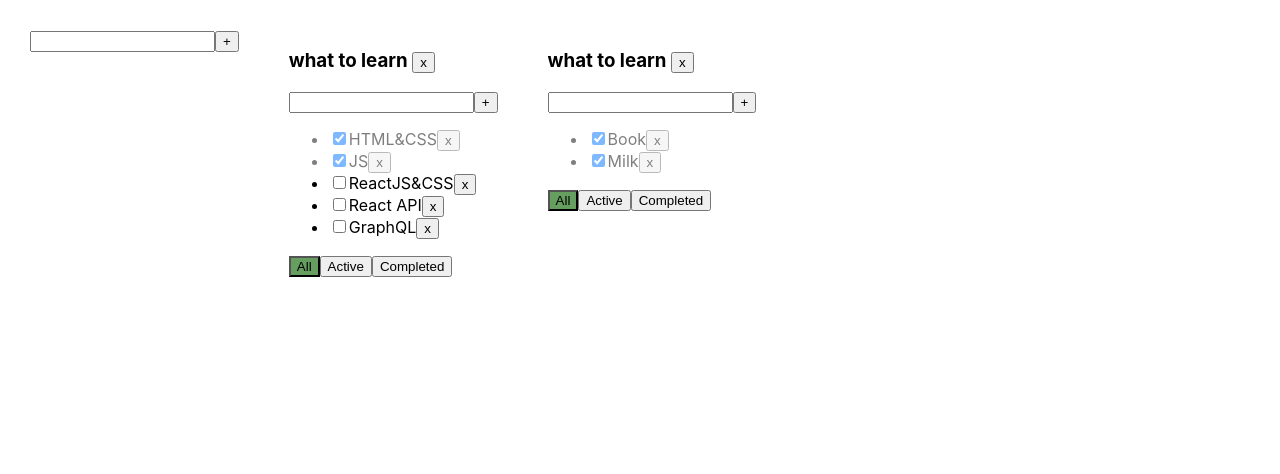
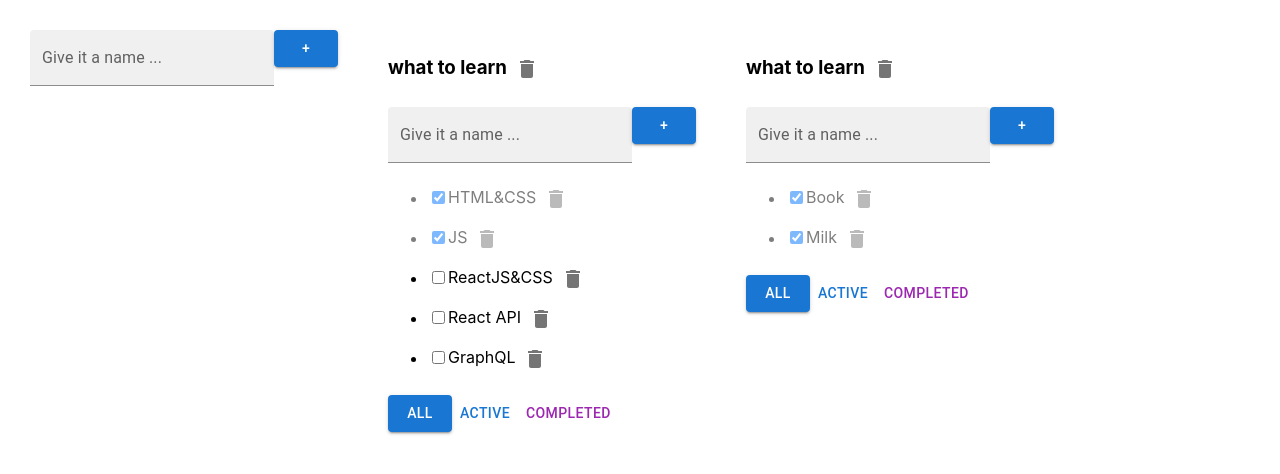
Before and after one commit to melfiqq/1-proj-todolist, a React (Create React App) app: page / in a window 1280 px wide. Shown: the top 474 px of the page. Built offline with nearby package versions, Linux system fonts and the light colour scheme.

Commit message:
The code was updated. MaterialUI components were added.

```diff
--- a/src/AddItemForm.tsx
+++ b/src/AddItemForm.tsx
@@ -1,3 +1,4 @@
+import { Button, TextField } from '@mui/material';
 import React, { ChangeEvent, KeyboardEvent, useState } from 'react';
 
 type AddItemFormPropsType = {
@@ -26,13 +27,22 @@ function AddItemForm(props: AddItemFormPropsType) {
     }
 
     return <div>
-        <input
+        {/* <input
             value={title}
             onChange={onChangeHandler}
             onKeyUp={onKeyPressHandler}
             className={error ? "error" : ""}
+        /> */}
+        <TextField
+            id="filled-basic"
+            label="Give it a name ..."
+            variant="filled"
+            value={title}
+            onChange={onChangeHandler}
+            onKeyUp={onKeyPressHandler}
+            error={!!error} /* если есть пустая строка - то два знака !! превращают ее в булевое значение ЛОЖЬ. Если не пустая строка - то это TRUE. Объект - всегда ТРУ. Массив - всегда тоже ТРУ. цифры - всегда ТРУ. НОль и МИНУС НОЛЬ - Фолс. Один знак ! - это фолс, а два знака !! - обратное к обратному, и вот так мы конвертируем простой элемент в булевое значение. */ /* If we have an empty line - '!!'  will make from this BOLEEAN FALSE. If the line is not empty - '!!' will make from it BOOLEAN TRUE. Object is always TRUE. An Array is alwasy TRUE.  */
         />
-        <button onClick={addItem}>+</button>
+        <Button onClick={addItem} variant={'contained'} color={'primary'}>+</Button>
         {error && <div className="error-message">{error}</div>}
     </div>
 };
--- a/src/Todolist.tsx
+++ b/src/Todolist.tsx
@@ -3,6 +3,9 @@ import { FilterValuesType } from './App';
 import { title } from 'process';
 import AddItemForm from './AddItemForm';
 import EditableSpan from './EditableSpan';
+import IconButton from '@mui/material/IconButton';
+import DeleteIcon from '@mui/icons-material/Delete';
+import { Button } from '@mui/material';
 
 export type TaskType = {
     id: string
@@ -45,7 +48,10 @@ const Todolist = (props: PropsType) => {
             <h3> <EditableSpan
                     title={props.title}
                     onChange={changeTodolistTitle}
-                /> <button onClick={removeTodolist}>x</button>
+                />
+                <IconButton aria-label="delete" onClick={removeTodolist}>
+                    <DeleteIcon />
+                </IconButton>
             </h3>
             <AddItemForm addItem={addTask} />
             <ul>
@@ -66,15 +72,25 @@ const Todolist = (props: PropsType) => {
                             <EditableSpan
                                 title={t.title}
                                 onChange={onChangeTitleHandler} />
-                            <button onClick={onClickHandler}>x</button>
+                            <IconButton onClick={onClickHandler}>
+                                <DeleteIcon />
+                            </IconButton>
                         </li>
                     } )
                 }
             </ul>
             <div>
-                <button className={props.filter === 'all' ? "active-filter" : ""} onClick={onAllClickHandler}>All</button>
-                <button className={props.filter === 'active' ? "active-filter" : ""} onClick={onActiveClickHandler}>Active</button>
-                <button className={props.filter === 'completed' ? "active-filter" : ""} onClick={onCompletedClickHandler}>Completed</button>
+                <Button
+                    variant={props.filter === 'all' ? "contained" : "text"}
+                    onClick={onAllClickHandler}>All</Button>
+                <Button
+                    color={'primary'}
+                    variant={props.filter === 'active' ? "contained" : "text"}
+                    onClick={onActiveClickHandler}>Active</Button>
+                <Button
+                    color={'secondary'}
+                    variant={props.filter === 'completed' ? "contained" : "text"}
+                    onClick={onCompletedClickHandler}>Completed</Button>
             </div>
         </div>
     );
```
